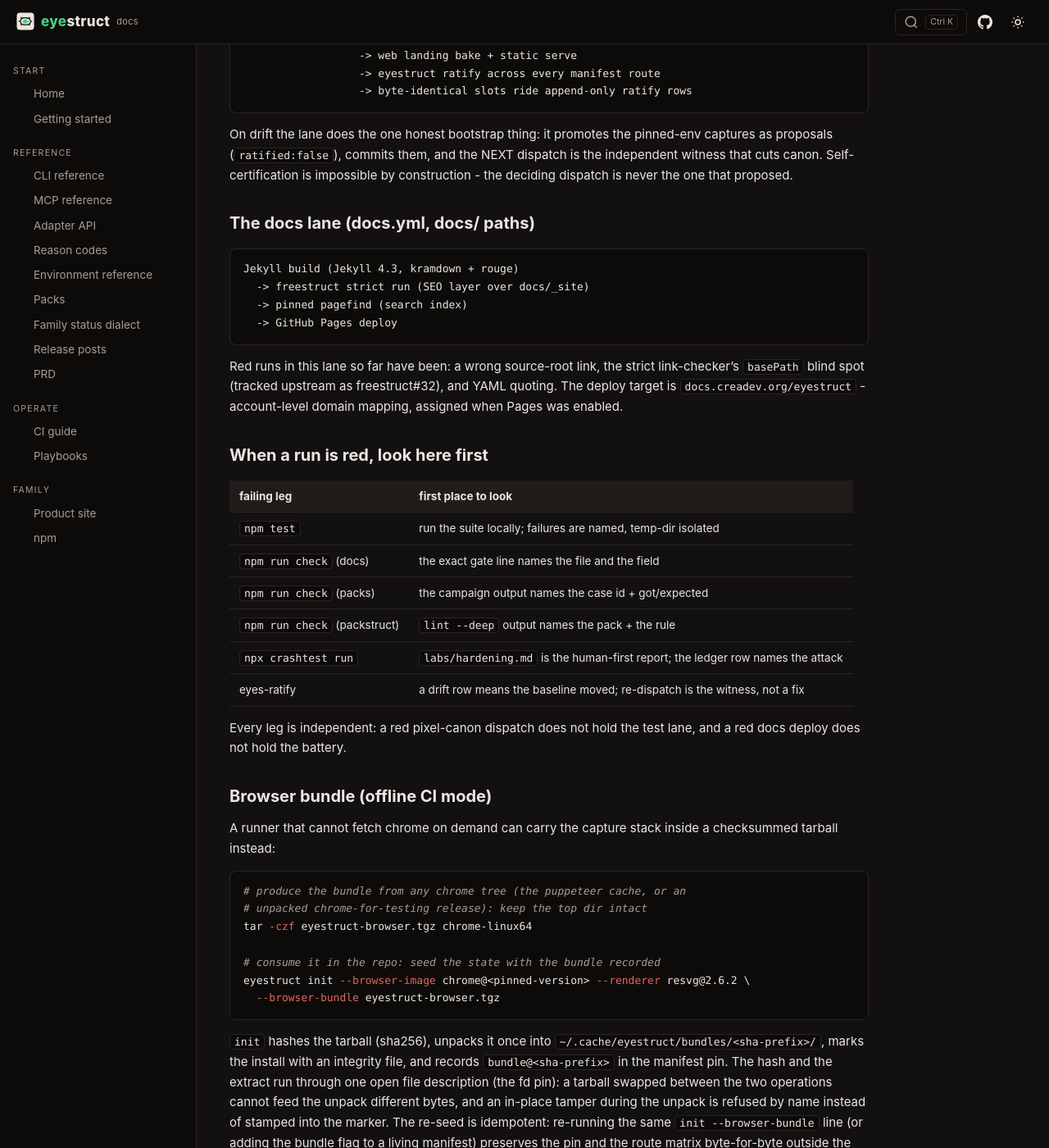
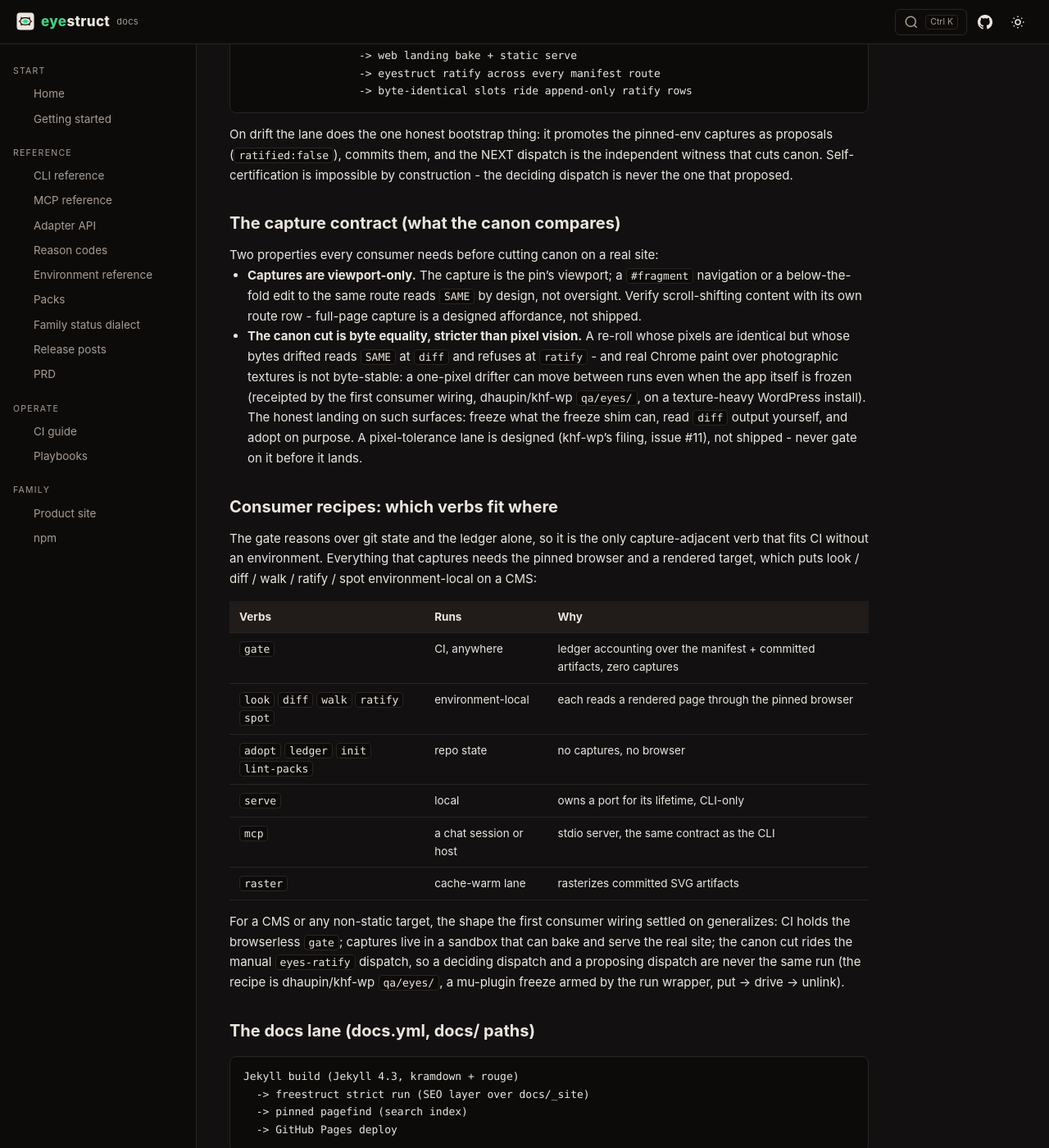
Before and after one commit to dhaupin/eyestruct, a Jekyll site: the page built from docs/ci.md, in a window 1280 px wide and 1400 px high, scrolled down 2370 px. Shown: the whole window at 82% size. Built offline with Jekyll 4.4.1, drawn with Linux system fonts in a browser that asks for light colours.

Commit message:
the consumer-contract round: docs/ci.md states the viewport-only + byte-equality capture contracts (khf-wp#11 + #12 doc asks) beside a consumer-recipes table (which verbs fit CI), WALK_EMPTY's message names the comment-only-manifest cause (mirror moved same-commit), and the count census widens to docs/packs.md + docs/mcp.md + docs/cli.md with the claim token rebuilt from the WORD map so prose articles stop asserting the runner - zero stale findings on the widened surfaces; battery 94/0, all check gates PASS

````diff
--- a/docs/ci.md
+++ b/docs/ci.md
@@ -115,6 +115,49 @@ NEXT dispatch is the independent witness that cuts canon. Self-certification
 is impossible by construction - the deciding dispatch is never the one that
 proposed.
 
+## The capture contract (what the canon compares)
+
+Two properties every consumer needs before cutting canon on a real site:
+
+- **Captures are viewport-only.** The capture is the pin's viewport; a
+  `#fragment` navigation or a below-the-fold edit to the same route reads
+  `SAME` by design, not oversight. Verify scroll-shifting content with
+  its own route row - full-page capture is a designed affordance, not
+  shipped.
+- **The canon cut is byte equality, stricter than pixel vision.** A
+  re-roll whose pixels are identical but whose bytes drifted reads `SAME`
+  at `diff` and refuses at `ratify` - and real Chrome paint over
+  photographic textures is not byte-stable: a one-pixel drifter can move
+  between runs even when the app itself is frozen (receipted by the first
+  consumer wiring, dhaupin/khf-wp `qa/eyes/`, on a texture-heavy
+  WordPress install). The honest landing on such surfaces: freeze what
+  the freeze shim can, read `diff` output yourself, and adopt on purpose.
+  A pixel-tolerance lane is designed (khf-wp's filing, issue #11), not
+  shipped - never gate on it before it lands.
+
+## Consumer recipes: which verbs fit where
+
+The gate reasons over git state and the ledger alone, so it is the only
+capture-adjacent verb that fits CI without an environment. Everything
+that captures needs the pinned browser and a rendered target, which puts
+look / diff / walk / ratify / spot environment-local on a CMS:
+
+| Verbs | Runs | Why |
+| --- | --- | --- |
+| `gate` | CI, anywhere | ledger accounting over the manifest + committed artifacts, zero captures |
+| `look` `diff` `walk` `ratify` `spot` | environment-local | each reads a rendered page through the pinned browser |
+| `adopt` `ledger` `init` `lint-packs` | repo state | no captures, no browser |
+| `serve` | local | owns a port for its lifetime, CLI-only |
+| `mcp` | a chat session or host | stdio server, the same contract as the CLI |
+| `raster` | cache-warm lane | rasterizes committed SVG artifacts |
+
+For a CMS or any non-static target, the shape the first consumer wiring
+settled on generalizes: CI holds the browserless `gate`; captures live
+in a sandbox that can bake and serve the real site; the canon cut rides
+the manual `eyes-ratify` dispatch, so a deciding dispatch and a proposing
+dispatch are never the same run (the recipe is dhaupin/khf-wp `qa/eyes/`,
+a mu-plugin freeze armed by the run wrapper, put -> drive -> unlink).
+
 ## The docs lane (docs.yml, docs/ paths)
 
 ```text
````
Also changed, not shown: docs/reasons.md (+1 -1 lines), labs/TASKS.md (+22 -0 lines), tests/census.test.js (+20 -8 lines), CHANGELOG.md, lib/reasons.js.
